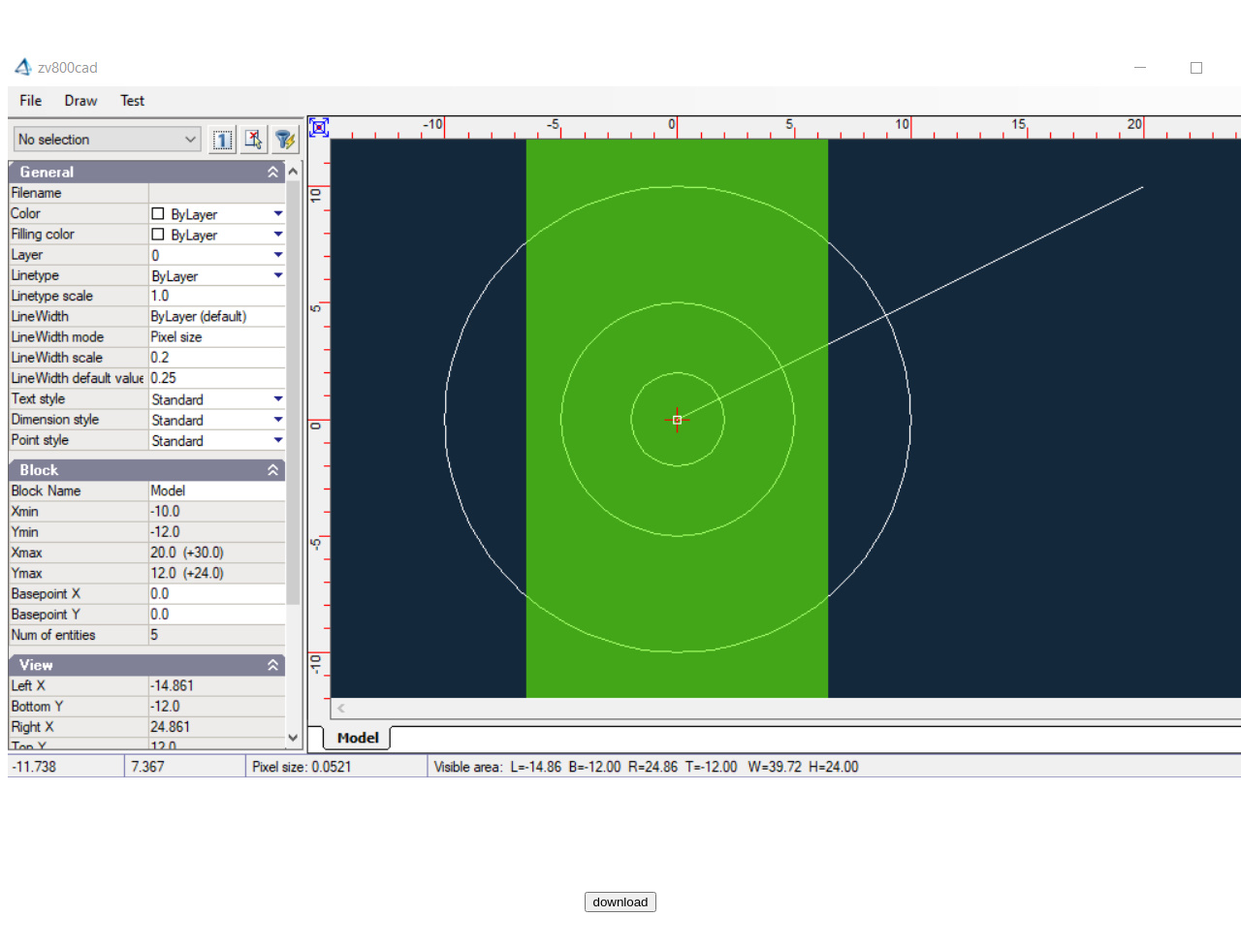
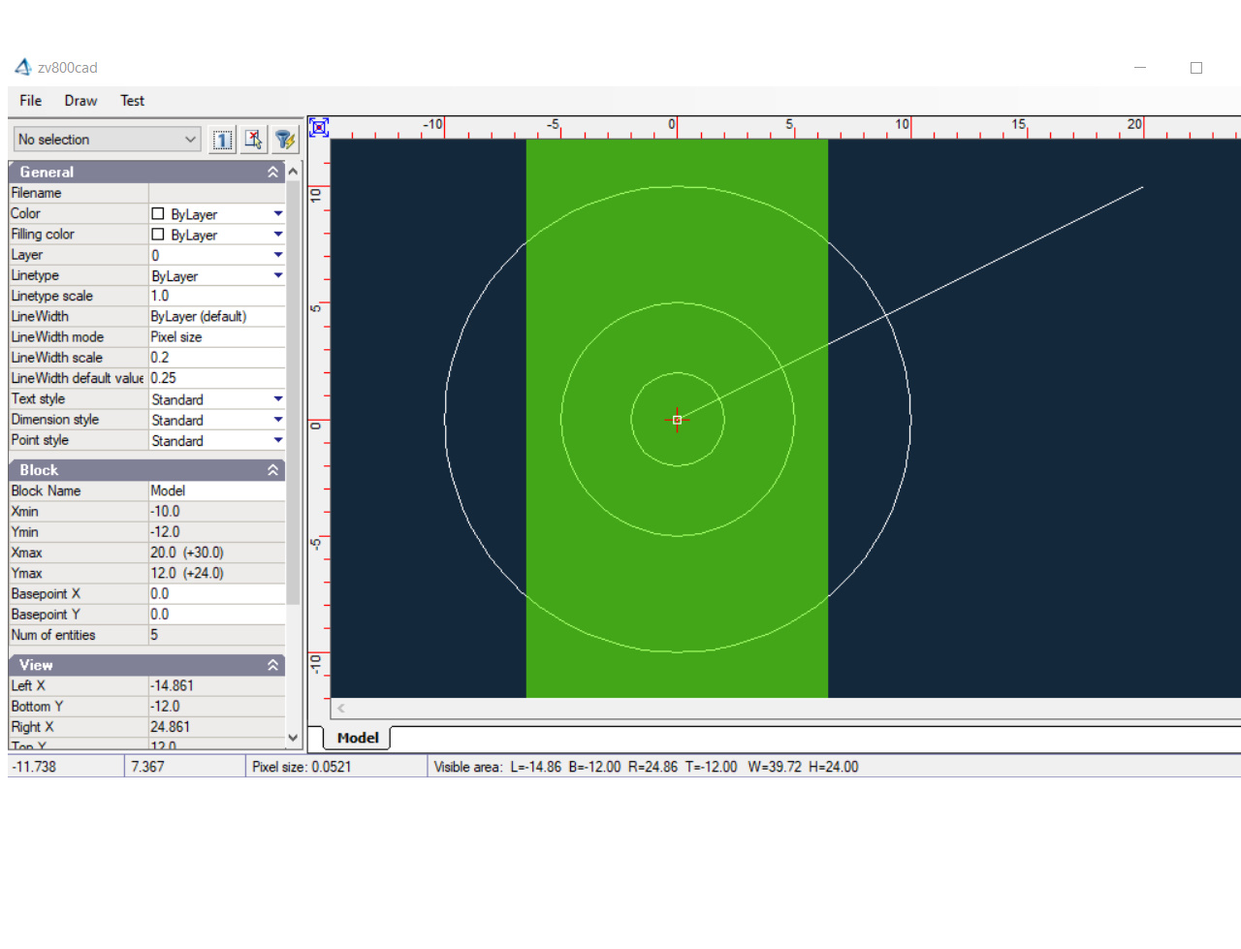
Before and after one commit to zv800/cad, a plain HTML site: page index.html in a window 1280 px wide. Shown: the part 47-1026 px from the top of the page at 97% size. After the commit the page ends 1001 px from the top, so only its background shows below. Drawn offline with Linux system fonts and the light colour scheme.

Commit message:
Update index.html

```diff
--- a/index.html
+++ b/index.html
@@ -15,7 +15,7 @@
 
 <p style="text-align: center;">&nbsp;</p>
 
-<p style="text-align: center;"><a href="cad_setup_2d.exe"><input name="d" type="button" value="download" /></a></p>
+
 
 <p>&nbsp;</p>
 </body>
```
